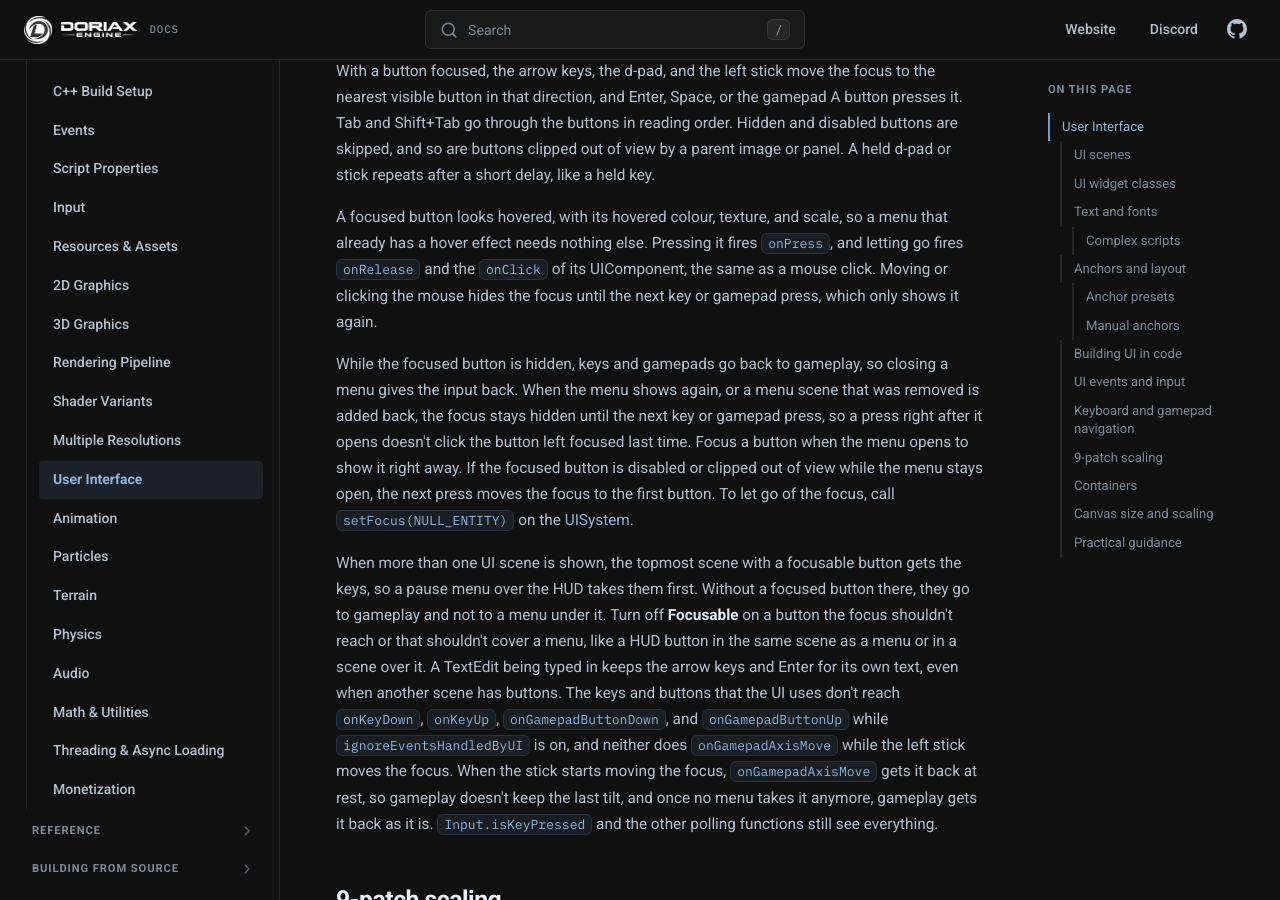
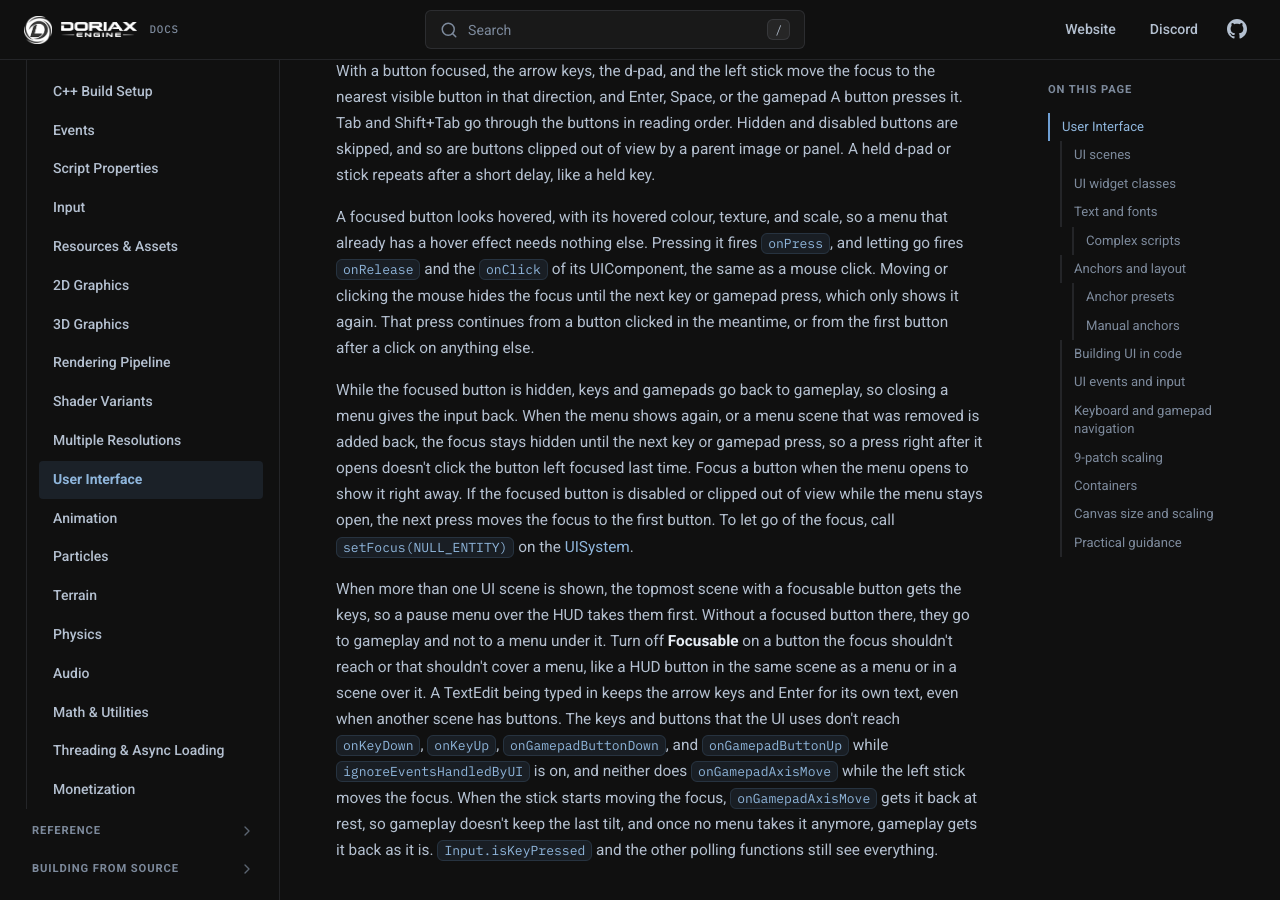
Before and after one commit to doriaxengine/doriax-docs, an MkDocs documentation site: the page built from docs/manual/user-interface.md, in a window 1280 px wide and 900 px high, scrolled down 6051 px. Built offline with MkDocs 1.6.1, drawn with Linux system fonts in a browser that asks for light colours; comment, search, counter and statistics services are not loaded.

Commit message:
Documented clicks moving the navigation focus

```diff
--- a/docs/manual/user-interface.md
+++ b/docs/manual/user-interface.md
@@ -268,7 +268,8 @@ A focused button looks hovered, with its hovered colour, texture, and scale, so
 already has a hover effect needs nothing else. Pressing it fires `onPress`, and letting go
 fires `onRelease` and the `onClick` of its UIComponent, the same as a mouse click. Moving or
 clicking the mouse hides the focus until the next key or gamepad press, which only shows it
-again.
+again. That press continues from a button clicked in the meantime, or from the first button
+after a click on anything else.
 
 While the focused button is hidden, keys and gamepads go back to gameplay, so closing a menu
 gives the input back. When the menu shows again, or a menu scene that was removed is added
```
Also changed, not shown: docs/reference/classes/button.md (+1 -1 lines).
